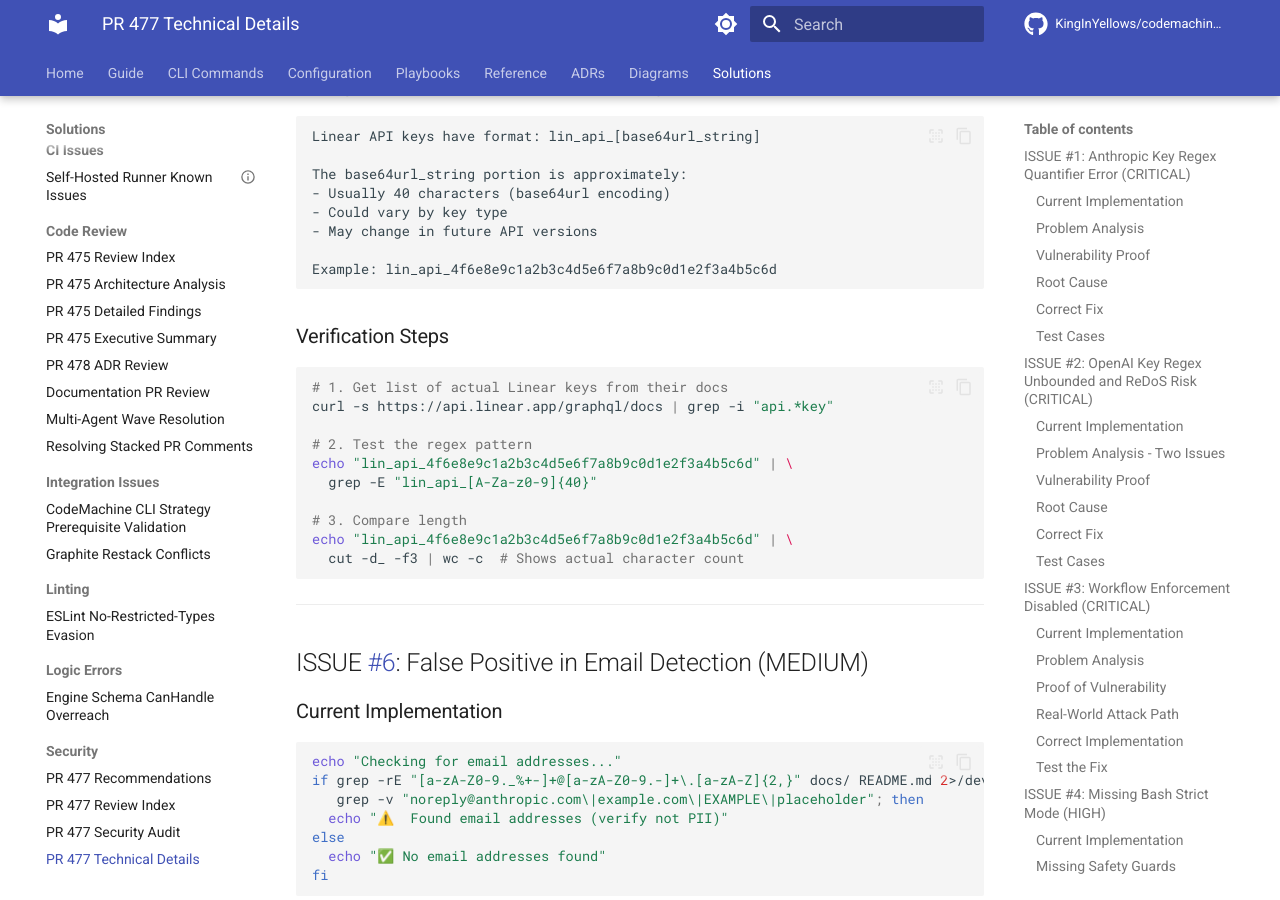
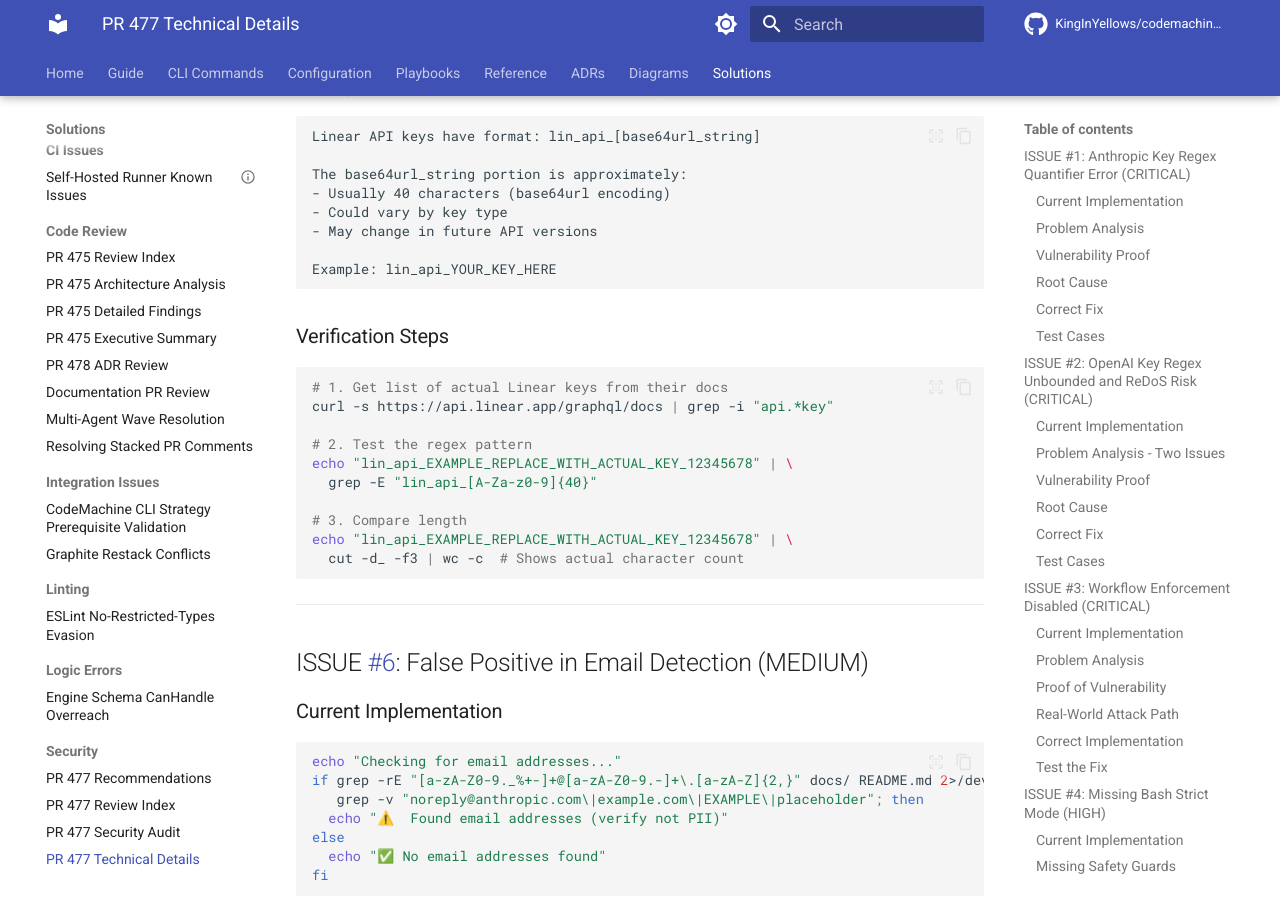
Before and after one commit to KingInYellows/codemachine-pipeline, an MkDocs documentation site: the page built from docs/solutions/security/PR-477-technical-details.md, in a window 1280 px wide and 900 px high, scrolled down 9997 px. Built offline with MkDocs 1.6.1 and Material for MkDocs 9.7.7, drawn with Linux system fonts in a browser that asks for light colours; comment, search, counter and statistics services are not loaded.

Commit message:
fix: replace example Linear API key with non-matching placeholder
Remove example value lin_api_4f6e8e9c1a2b3c4d5e6f7a8b9c0d1e2f3a4b5c6d
from PR-477-technical-details.md which was triggering GitGuardian's
Linear Personal API key detector (incident #27196168).

Replace with lin_api_YOUR_KEY_HERE (contains underscores so it does not
match the lin_api_[A-Za-z0-9]{40} detection pattern) in the documentation
example section, and use EXAMPLE_REPLACE_WITH_ACTUAL_KEY in bash code
blocks for clarity.

````diff
--- a/docs/solutions/security/PR-477-technical-details.md
+++ b/docs/solutions/security/PR-477-technical-details.md
@@ -488,7 +488,7 @@ The base64url_string portion is approximately:
 - Could vary by key type
 - May change in future API versions
 
-Example: lin_api_4f6e8e9c1a2b3c4d5e6f7a8b9c0d1e2f3a4b5c6d
+Example: lin_api_YOUR_KEY_HERE
 ```
 
 ### Verification Steps
@@ -498,11 +498,11 @@ Example: lin_api_4f6e8e9c1a2b3c4d5e6f7a8b9c0d1e2f3a4b5c6d
 curl -s https://api.linear.app/graphql/docs | grep -i "api.*key"
 
 # 2. Test the regex pattern
-echo "lin_api_4f6e8e9c1a2b3c4d5e6f7a8b9c0d1e2f3a4b5c6d" | \
+echo "lin_api_EXAMPLE_REPLACE_WITH_ACTUAL_KEY_12345678" | \
   grep -E "lin_api_[A-Za-z0-9]{40}"
 
 # 3. Compare length
-echo "lin_api_4f6e8e9c1a2b3c4d5e6f7a8b9c0d1e2f3a4b5c6d" | \
+echo "lin_api_EXAMPLE_REPLACE_WITH_ACTUAL_KEY_12345678" | \
   cut -d_ -f3 | wc -c  # Shows actual character count
 ```
 
````
